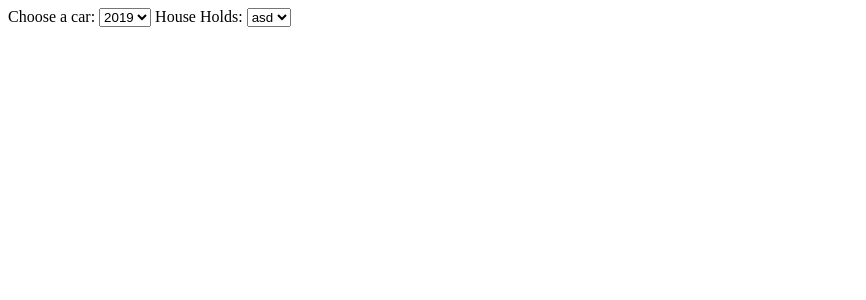
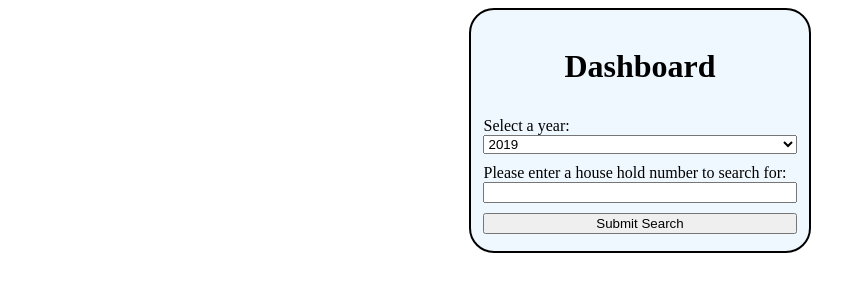
Before and after one commit to welagejl1684/cloudComputingFinalProject, a Flask app: page /getHouseHolds in a window 1280 px wide. Shown: the top 300 px of the page, without its empty margins (0-866 px from the left). Run offline with Flask 2, Linux system fonts and the light colour scheme; tables that the repository leaves empty hold one stand-in row (values such as "Sample post").

Commit message:
Updated styling and added new page
- Updated the styling a little
- Updated the dashboard page's html code
- Created a new page to show query results
-- Not sure if this is what the plan was though

```diff
--- a/app.py
+++ b/app.py
@@ -77,6 +77,17 @@
 		return
 	return render_template("dashboard.html")
 
+@app.route('/dashboard_results', methods = ['POST', 'GET'])
+def displayDashboardResults():
+    if(request.method == 'POST'):
+        hshd_num = request.form['hshd_num']
+        year = request.form['year']
+        request_data = {
+            'hshd_num': hshd_num,
+            'year': year
+        }
+        return render_template("dashboard_results.html", **request_data)
+
 @app.route('/getHouseHolds')
 def getHouse():
 	#sql query
--- a/static/css/styles.css
+++ b/static/css/styles.css
@@ -2,8 +2,13 @@
     display: flex;
     align-items: center;
     justify-content: center;
-    width: 100%;
-    height: 100%;
+    flex-direction: column;
+}
+
+.dashboard {
+    display: flex;
+    align-items: center;
+    justify-content: center;
     flex-direction: column;
 }
 
@@ -11,12 +16,11 @@
     display: flex;
     align-items: center;
     justify-content: center;
-    width: 100%;
-    height: 100%;
     flex-direction: column;
     border-radius: 25px;
     background: aliceblue;
     border: 2px solid;
+    padding: 0.75em;
 }
 
 .header {
@@ -30,8 +34,6 @@
 
 .flex-item {
     display: flex;
-    align-items: center;
-    justify-content: center;
     width: 100%;
     height: 100%;
     flex-direction: column;
--- a/templates/dashboard.html
+++ b/templates/dashboard.html
@@ -1,42 +1,32 @@
 <!DOCTYPE html>
 <html>
   <head>
-    <title>Welcome to Glamazon's Data Dashboard</title>
+    <link rel="stylesheet" href="{{ url_for('static', filename='css/styles.css') }}">
+    <title>Dashboard</title>
   </head>
   <body>
-	<label for="year">Choose a car:</label>
-
+    <div class="dashboard">
+      <form action="/dashboard_results" method="POST">
+        <div class="flex-container">
+          <div class="flex-item header">
+            <h1>Dashboard</h1>
+          </div>
+          <div class="flex-item">
+            <label>Select a year:</label>
             <select name="year" id="years">
               <option value="2019">2019</option>
               <option value="2020">2020</option>
             </select>
-
-	<label for="househ">House Holds: </label>
-	<select name="househ" method="GET" action="/getHouseHolds">
-    {% for house in househ %}
-		<option value= "{{house}}" SELECTED>{{house}}</option>"
-    {% endfor %}
-<html>
-<body>
-
-<h2>Basic HTML Table</h2>
-<table style="width:100%">
-  <tr>
-    <th>Househould</th>
-    <th>Lastname</th>
-    <th>Age</th>
-    <tbody>
-     {% for row in data %}
-            <tr>
-                <td>{{row[0]}}</td>
-                <td>{{row[1]}}</td>
-                <td>{{row[2]}}</td>
-            </tr>
-        {% endfor %}
-    </tbody>
-</table>
-
+          </div>
+          <div class="flex-item">
+            <label>Please enter a house hold number to search for:</label>
+            <input type="text" name="hshd_num" required>
+          </div>
+          <div class="flex-item">
+            <button id="submit" type="submit">Submit Search</button>
+          </div>
+        </div>
+      </form>
+    </div>
   </body>
 </html>
-</select>
-</body>
```
Also changed, not shown: templates/dashboard_results.html (added, +22 -0 lines), templates/login.html (+2 -5 lines). Lines whose indentation alone changed are shown as unchanged.
